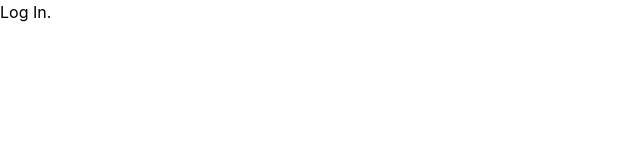
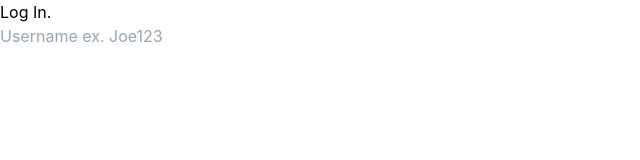
Before and after one commit to StretchedCode/LoginPage, a React (Vite) app in the folder Client/: page / in a window 1280 px wide. Shown: the top 160 px of the page, without its empty margins (0-640 px from the left). Built offline with nearby package versions, Linux system fonts and the light colour scheme.

Commit message:
Added input for required username field alongside placeholder value

```diff
--- a/Client/src/pages/login.tsx
+++ b/Client/src/pages/login.tsx
@@ -5,6 +5,7 @@ function Login() {
     <div className="min-h-screen min-w-[100vw]">
       <form action="" method="" role="form">
         <h1>Log In.</h1>
+        <input type="text" required placeholder="Username ex. Joe123"></input>
       </form>
     </div>
   )
```
